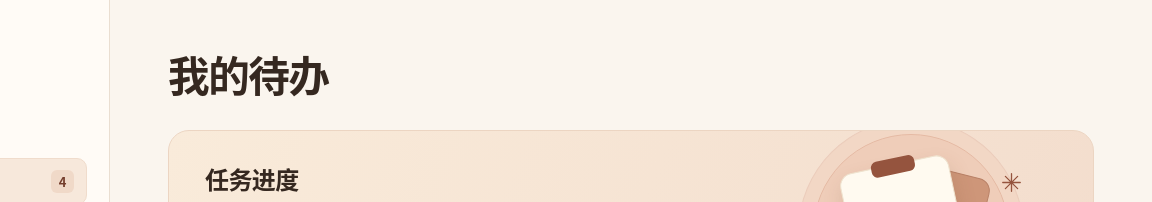
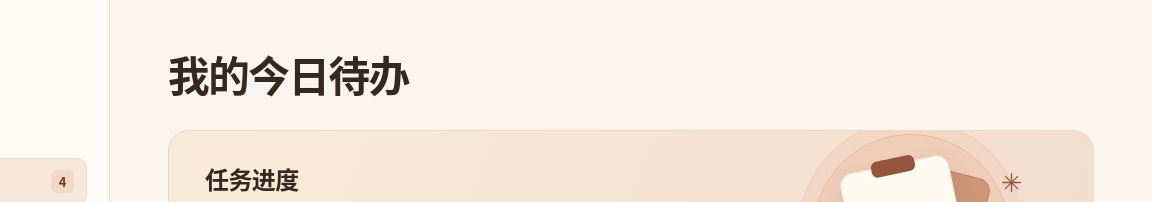
Before and after one commit to Dhzyx/Codex-list, a plain HTML site: page index.html in a window 1280 px wide. Shown: the top 202 px of the page, 128-1280 px from the left. Drawn offline with Linux system fonts and the light colour scheme.

Commit message:
更新待办页面主标题

```diff
--- a/index.html
+++ b/index.html
@@ -50,7 +50,7 @@
 
     <main class="content">
       <header class="page-header">
-        <h1>我的待办</h1>
+        <h1>我的今日待办</h1>
       </header>
 
       <section class="overview" aria-labelledby="overview-title">
```
